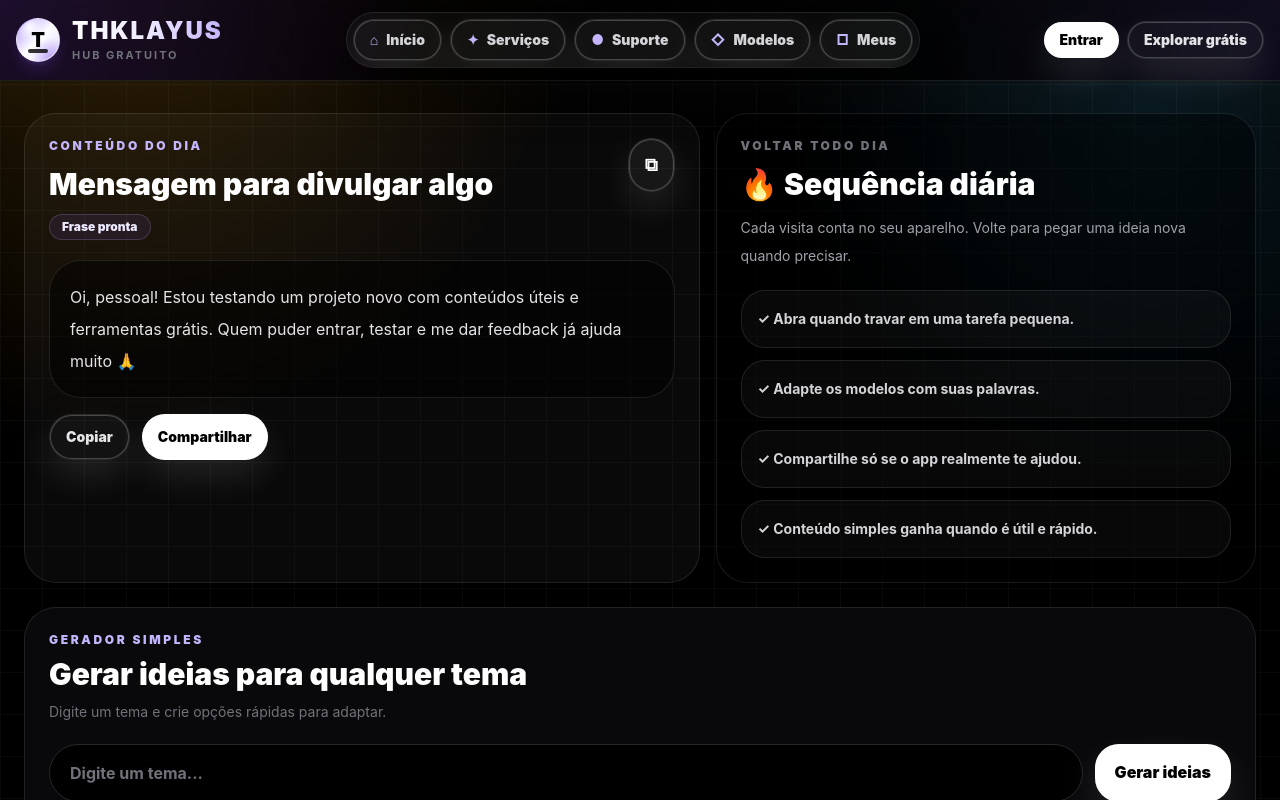
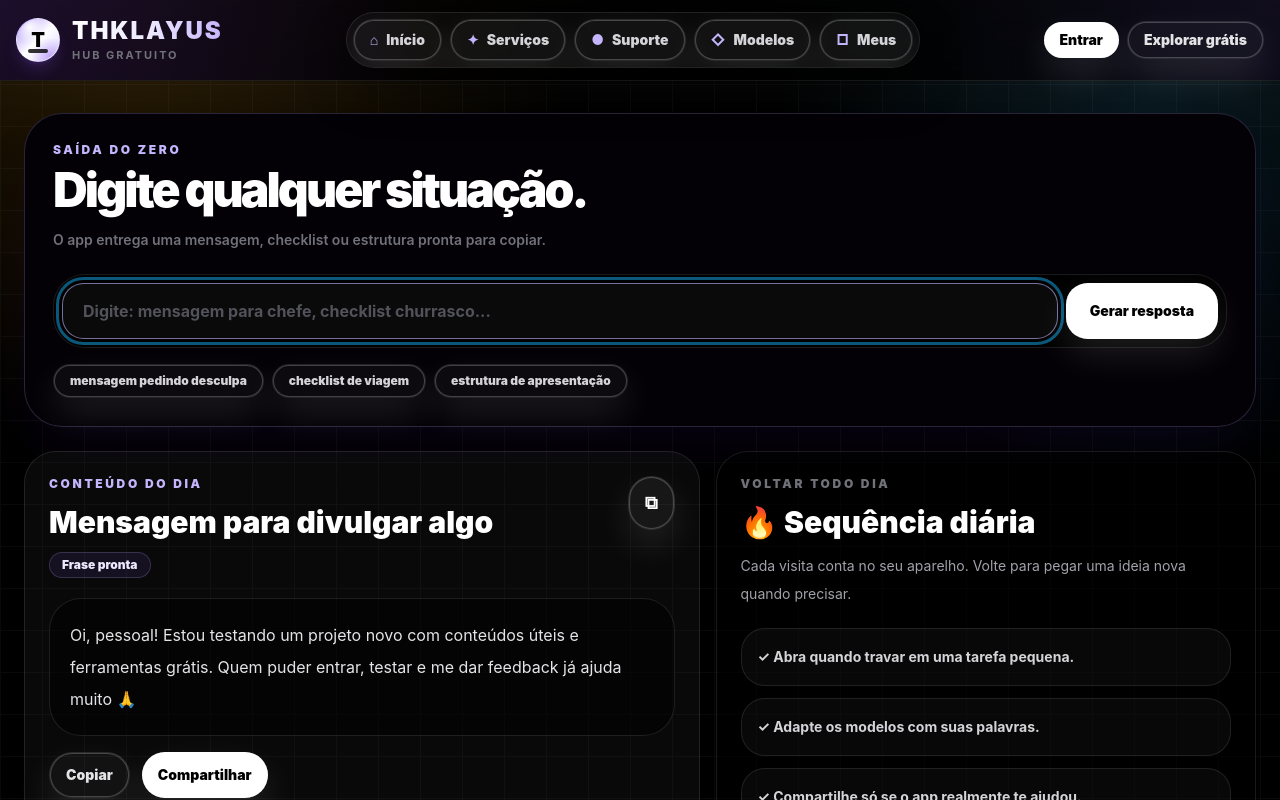
Before and after one commit to thiagodouglas19t-lang/Thklayus-hub, a React (Vite) app: page / in a window 1280 px wide. Both pictures are taken after a click on the button "Explorar grátis". Shown: the top 800 px of the page. Built offline with nearby package versions, Linux system fonts and the light colour scheme.

Commit message:
Add smart template engine to free area

```diff
--- a/src/pages/Gratis.tsx
+++ b/src/pages/Gratis.tsx
@@ -10,30 +10,240 @@ const dailyContents = [
   appConfig.freeArea.daily,
 ];
 
-function todayKey() { return new Date().toISOString().slice(0, 10); }
-function getInitialStats() { const saved = localStorage.getItem("thklayus-viral-stats"); if (!saved) return { opens: 0, lastOpen: "", streak: 0, shares: 0 }; try { return JSON.parse(saved); } catch { return { opens: 0, lastOpen: "", streak: 0, shares: 0 }; } }
-function renderTemplate(template: string, topic: string) { return template.replaceAll("{topic}", topic); }
+type Intent = "mensagem" | "checklist" | "estrutura" | "rascunho";
+
+type SmartResult = {
+  intent: Intent;
+  title: string;
+  text: string;
+  suggestions: string[];
+};
+
+const quickExamples = [
+  "mensagem pedindo desculpa",
+  "checklist de viagem",
+  "estrutura de apresentação",
+  "mensagem cobrando dívida",
+  "roteiro de reunião",
+  "ideia de trabalho escolar",
+];
+
+function todayKey() {
+  return new Date().toISOString().slice(0, 10);
+}
+
+function getInitialStats() {
+  const saved = localStorage.getItem("thklayus-viral-stats");
+  if (!saved) return { opens: 0, lastOpen: "", streak: 0, shares: 0 };
+  try {
+    return JSON.parse(saved);
+  } catch {
+    return { opens: 0, lastOpen: "", streak: 0, shares: 0 };
+  }
+}
+
+function renderTemplate(template: string, topic: string) {
+  return template.replaceAll("{topic}", topic);
+}
+
+function cleanTopic(input: string) {
+  return input
+    .toLowerCase()
+    .replace(/mensagem|checklist|lista|estrutura|ideia|rascunho|roteiro|de|do|da|para|sobre/g, "")
+    .replace(/\s+/g, " ")
+    .trim();
+}
+
+function detectIntent(input: string): Intent {
+  const text = input.toLowerCase();
+
+  if (text.includes("checklist") || text.includes("lista")) return "checklist";
+  if (text.includes("apresentação") || text.includes("estrutura") || text.includes("roteiro") || text.includes("trabalho")) return "estrutura";
+  if (text.includes("mensagem") || text.includes("desculpa") || text.includes("cobrar") || text.includes("cobrança") || text.includes("aniversário") || text.includes("chefe") || text.includes("professor")) return "mensagem";
+
+  return "rascunho";
+}
+
+function buildSmartResult(rawInput: string): SmartResult {
+  const input = rawInput.trim() || "mensagem rápida";
+  const intent = detectIntent(input);
+  const topic = cleanTopic(input) || input;
+
+  if (intent === "checklist") {
+    return {
+      intent,
+      title: `Checklist rápido: ${topic}`,
+      text: `Checklist rápido: ${topic}\n\n1. Definir o objetivo principal\n2. Separar o que é obrigatório\n3. Remover o que não ajuda agora\n4. Fazer a primeira ação pequena\n5. Revisar antes de finalizar\n6. Salvar ou enviar o resultado`,
+      suggestions: ["checklist de viagem", "checklist de estudo", "checklist de compras"],
+    };
+  }
+
+  if (intent === "estrutura") {
+    return {
+      intent,
+      title: `Estrutura pronta: ${topic}`,
+      text: `Estrutura pronta: ${topic}\n\n1. Abertura: apresente o tema de forma simples.\n2. Contexto: explique por que isso importa.\n3. Parte principal: mostre 3 pontos importantes.\n4. Exemplo: use uma situação do dia a dia.\n5. Fechamento: conclua com uma frase clara.\n\nFrase inicial:\nHoje vou falar sobre ${topic}. Esse tema é importante porque aparece em situações reais e ajuda a entender melhor o assunto.`,
+      suggestions: ["estrutura de apresentação", "roteiro de reunião", "ideia de trabalho escolar"],
+    };
+  }
+
+  if (intent === "mensagem") {
+    return {
+      intent,
+      title: `Mensagem pronta: ${topic}`,
+      text: `Oi! Passando para falar sobre ${topic}.\n\nQueria explicar de forma simples e direta: estou tentando resolver isso da melhor maneira possível e preferi falar com clareza.\n\nSe puder, me responde quando tiver um tempo. Obrigado!`,
+      suggestions: ["mensagem pedindo desculpa", "mensagem cobrando dívida", "mensagem para professor"],
+    };
+  }
+
+  return {
+    intent,
+    title: `Rascunho rápido: ${topic}`,
+    text: `Ainda não faço isso perfeitamente, mas criei um rascunho para você começar:\n\nTema: ${topic}\n\n1. O que precisa ser resolvido?\n2. Qual é a informação principal?\n3. O que a outra pessoa precisa entender?\n4. Qual é a próxima ação?\n\nRascunho:\nPreciso resolver ${topic}. A ideia principal é organizar isso de forma simples, direta e fácil de entender.`,
+    suggestions: ["mensagem rápida", "checklist simples", "estrutura curta"],
+  };
+}
+
+function getInitialPrompt() {
+  try {
+    const saved = localStorage.getItem("aprendaja_quick_prompt");
+    return saved || "";
+  } catch {
+    return "";
+  }
+}
+
+function saveHistory(prompt: string, result: SmartResult) {
+  try {
+    const saved = localStorage.getItem("aprendaja_history");
+    const current = saved ? JSON.parse(saved) : [];
+    const next = [{ prompt, title: result.title, text: result.text, date: Date.now() }, ...current]
+      .filter((item, index, array) => array.findIndex((entry) => entry.prompt === item.prompt) === index)
+      .slice(0, 3);
+    localStorage.setItem("aprendaja_history", JSON.stringify(next));
+    return next;
+  } catch {
+    return [];
+  }
+}
+
+function getHistory() {
+  try {
+    const saved = localStorage.getItem("aprendaja_history");
+    return saved ? JSON.parse(saved) : [];
+  } catch {
+    return [];
+  }
+}
 
 export default function Gratis() {
   const cfg = appConfig.freeArea;
   const [stats, setStats] = useState(getInitialStats);
-  const [tema, setTema] = useState("");
+  const [tema, setTema] = useState(getInitialPrompt);
   const [toast, setToast] = useState("");
+  const [result, setResult] = useState<SmartResult | null>(() => {
+    const initial = getInitialPrompt();
+    return initial ? buildSmartResult(initial) : null;
+  });
+  const [history, setHistory] = useState<any[]>(getHistory);
   const today = todayKey();
   const contentOfDay = useMemo(() => dailyContents[new Date().getDate() % dailyContents.length], []);
   const showShareInvite = cfg.sharing.enabled && (stats.opens >= cfg.sharing.showAfterVisits || stats.shares >= 1);
+  const liveSuggestions = useMemo(() => {
+    const value = tema.toLowerCase().trim();
+    if (!value) return quickExamples.slice(0, 3);
+    return quickExamples.filter((item) => item.toLowerCase().includes(value) || item.toLowerCase().startsWith(value.split(" ")[0])).slice(0, 3);
+  }, [tema]);
 
-  useEffect(() => { setStats((current: any) => { if (current.lastOpen === today) return current; const next = { ...current, opens: Number(current.opens || 0) + 1, lastOpen: today, streak: Number(current.streak || 0) + 1 }; localStorage.setItem("thklayus-viral-stats", JSON.stringify(next)); return next; }); }, [today]);
-  useEffect(() => { if (!toast) return; const timer = window.setTimeout(() => setToast(""), 2200); return () => window.clearTimeout(timer); }, [toast]);
+  useEffect(() => {
+    setStats((current: any) => {
+      if (current.lastOpen === today) return current;
+      const next = { ...current, opens: Number(current.opens || 0) + 1, lastOpen: today, streak: Number(current.streak || 0) + 1 };
+      localStorage.setItem("thklayus-viral-stats", JSON.stringify(next));
+      return next;
+    });
+  }, [today]);
 
-  function markShare() { const next = { ...stats, shares: Number(stats.shares || 0) + 1 }; setStats(next); localStorage.setItem("thklayus-viral-stats", JSON.stringify(next)); }
-  async function copyText(text: string, onDone?: () => void) { await navigator.clipboard.writeText(text); onDone?.(); setToast("Copiado para a área de transferência!"); }
-  async function shareText(text: string) { const shareData = { title: appConfig.brand.company, text, url: window.location.origin }; if (navigator.share) { await navigator.share(shareData); markShare(); setToast("Compartilhamento aberto!"); return; } await copyText(`${text}\n${window.location.origin}`, markShare); }
-  function gerarIdeias() { const assunto = tema.trim() || cfg.generator.defaultTopic; return cfg.generator.resultTemplates.map((template) => renderTemplate(template, assunto)); }
+  useEffect(() => {
+    if (!toast) return;
+    const timer = window.setTimeout(() => setToast(""), 1800);
+    return () => window.clearTimeout(timer);
+  }, [toast]);
+
+  function markShare() {
+    const next = { ...stats, shares: Number(stats.shares || 0) + 1 };
+    setStats(next);
+    localStorage.setItem("thklayus-viral-stats", JSON.stringify(next));
+  }
+
+  async function copyText(text: string, onDone?: () => void) {
+    await navigator.clipboard.writeText(text);
+    onDone?.();
+    setToast("Copiado!");
+  }
+
+  async function shareText(text: string) {
+    const shareData = { title: appConfig.brand.company, text, url: window.location.origin };
+    if (navigator.share) {
+      await navigator.share(shareData);
+      markShare();
+      setToast("Compartilhamento aberto!");
+      return;
+    }
+    await copyText(`${text}\n${window.location.origin}`, markShare);
+  }
+
+  function generateFromPrompt(value?: string) {
+    const prompt = (value || tema || cfg.generator.defaultTopic).trim();
+    const nextResult = buildSmartResult(prompt);
+    setTema(prompt);
+    setResult(nextResult);
+    setHistory(saveHistory(prompt, nextResult));
+    try {
+      localStorage.setItem("aprendaja_quick_prompt", prompt);
+    } catch {
+      // ignore
+    }
+  }
+
+  function gerarIdeias() {
+    const assunto = tema.trim() || cfg.generator.defaultTopic;
+    return cfg.generator.resultTemplates.map((template) => renderTemplate(template, assunto));
+  }
 
   return (
     <div className={`space-y-6 ${appConfig.bottomNav.safeBottomPadding}`}>
       {toast && <div className="fixed bottom-24 left-1/2 z-[90] -translate-x-1/2 rounded-2xl border border-violet-300/25 bg-violet-300 px-5 py-3 text-sm font-black text-black shadow-2xl shadow-violet-500/20">{toast}</div>}
+
+      <section className="rounded-[2.4rem] border border-violet-300/20 bg-[#030006] p-5 shadow-2xl shadow-violet-950/20 md:p-7">
+        <p className="text-xs font-black uppercase tracking-[0.22em] text-violet-300">Saída do zero</p>
+        <h2 className="mt-2 text-4xl font-black tracking-[-0.06em] text-white md:text-5xl">Digite qualquer situação.</h2>
+        <p className="mt-3 text-sm font-semibold leading-7 text-zinc-500">O app entrega uma mensagem, checklist ou estrutura pronta para copiar.</p>
+
+        <div className="mt-5 rounded-[2rem] border border-white/10 bg-black/70 p-2">
+          <div className="grid gap-2 md:grid-cols-[1fr_auto]">
+            <input
+              value={tema}
+              onChange={(e) => setTema(e.target.value)}
+              onKeyDown={(e) => {
+                if (e.key === "Enter") generateFromPrompt();
+              }}
+              placeholder="Digite: mensagem para chefe, checklist churrasco..."
+              className="min-h-14 rounded-[1.35rem] border border-white/10 bg-white/[0.04] px-5 text-base font-bold text-white outline-none transition placeholder:text-zinc-600 focus:border-violet-300/60"
+              autoFocus
+            />
+            <button onClick={() => generateFromPrompt()} className="min-h-14 rounded-[1.35rem] bg-white px-6 text-sm font-black text-black shadow-xl shadow-violet-500/25 active:scale-95">Gerar resposta</button>
+          </div>
+        </div>
+
+        <div className="mt-4 flex flex-wrap gap-2">
+          {liveSuggestions.map((item) => <button key={item} onClick={() => generateFromPrompt(item)} className="rounded-full border border-white/10 bg-white/[0.04] px-4 py-2 text-xs font-black text-zinc-300 hover:border-violet-300/40 hover:text-white">{item}</button>)}
+        </div>
+      </section>
+
+      {result && <section className="rounded-[2.4rem] border border-white/10 bg-white p-5 text-black shadow-2xl shadow-black/40 md:p-7"><div className="flex items-start justify-between gap-3"><div><p className="text-xs font-black uppercase tracking-[0.22em] text-zinc-500">Resultado pronto</p><h3 className="mt-2 text-3xl font-black tracking-[-0.04em]">{result.title}</h3></div><span className="rounded-full bg-black px-3 py-1 text-xs font-black text-white">{result.intent}</span></div><button onClick={() => copyText(result.text)} className="mt-5 w-full rounded-[2rem] border border-zinc-200 bg-zinc-50 p-5 text-left transition active:scale-[0.99]"><pre className="whitespace-pre-wrap font-sans text-base font-semibold leading-8 text-zinc-800">{result.text}</pre></button><div className="sticky bottom-24 mt-5"><button onClick={() => copyText(result.text)} className="w-full rounded-3xl bg-black px-6 py-5 text-lg font-black text-white shadow-2xl shadow-violet-500/20 active:scale-95">Copiar agora</button></div><div className="mt-4 flex flex-wrap gap-2">{result.suggestions.map((item) => <button key={item} onClick={() => generateFromPrompt(item)} className="rounded-full border border-zinc-200 px-4 py-2 text-xs font-black text-zinc-700">{item}</button>)}</div></section>}
+
+      {history.length > 0 && <section className="rounded-[2rem] border border-white/10 bg-white/[0.03] p-5"><p className="text-xs font-black uppercase tracking-[0.22em] text-zinc-500">Últimos usados</p><div className="mt-4 grid gap-3 md:grid-cols-3">{history.map((item) => <button key={item.date} onClick={() => { setTema(item.prompt); setResult({ intent: detectIntent(item.prompt), title: item.title, text: item.text, suggestions: [] }); }} className="rounded-2xl border border-white/10 bg-black/45 p-4 text-left"><p className="text-sm font-black text-white">{item.prompt}</p><p className="mt-2 line-clamp-2 text-xs font-semibold leading-5 text-zinc-500">{item.title}</p></button>)}</div></section>}
 
       {showShareInvite && <section className="rounded-[2rem] border border-violet-300/25 bg-violet-500/10 p-5 md:p-6"><p className="text-xs font-black uppercase tracking-[0.22em] text-violet-200">{cfg.sharing.eyebrow}</p><h3 className="mt-2 text-3xl font-black text-white">{cfg.sharing.title}</h3><p className="mt-2 max-w-3xl text-sm leading-7 text-violet-50/80">Isso ajuda o {appConfig.brand.company} a crescer sem precisar cobrar de todo mundo.</p><div className="mt-5 flex flex-wrap gap-3"><button onClick={() => shareText(cfg.sharing.messages[0].text)} className="rounded-2xl bg-white px-5 py-3 font-black text-black">Compartilhar direto</button><button onClick={() => copyText(`${cfg.sharing.messages[0].text} ${window.location.origin}`, markShare)} className="rounded-2xl border border-white/10 bg-white/[0.04] px-5 py-3 font-black text-white">Copiar mensagem</button></div></section>}
 
@@ -44,7 +254,7 @@ export default function Gratis() {
 
       {cfg.sharing.enabled && <section className="rounded-[2rem] border border-white/10 bg-white/[0.03] p-5 md:p-6"><div><p className="text-xs font-black uppercase tracking-[0.22em] text-violet-300">{cfg.sharing.eyebrow}</p><h3 className="mt-2 text-3xl font-black text-white">{cfg.sharing.title}</h3></div><div className="mt-5 grid gap-4 md:grid-cols-2 xl:grid-cols-3">{cfg.sharing.messages.map((card) => <article key={card.title} className="relative rounded-[2rem] border border-white/10 bg-black/45 p-5 pr-14"><button title="Copiar" onClick={() => copyText(card.text, markShare)} className="absolute right-4 top-4 rounded-xl border border-white/10 bg-white/[0.06] px-3 py-2 text-sm font-black text-white hover:bg-white hover:text-black">⧉</button><h4 className="text-xl font-black text-white">{card.title}</h4><p className="mt-3 min-h-28 text-sm leading-6 text-zinc-400">{card.text}</p><button onClick={() => shareText(card.text)} className="mt-4 rounded-2xl bg-white px-4 py-3 text-sm font-black text-black">Compartilhar</button></article>)}</div></section>}
 
-      <section className="rounded-[2rem] border border-white/10 bg-zinc-950 p-5 md:p-6"><p className="text-xs font-black uppercase tracking-[0.22em] text-violet-300">{cfg.generator.eyebrow}</p><h3 className="mt-2 text-3xl font-black text-white">{cfg.generator.title}</h3><p className="mt-2 text-sm leading-6 text-zinc-500">{cfg.generator.helper}</p><div className="mt-5 grid gap-3 md:grid-cols-[1fr_auto]"><input value={tema} onChange={(e) => setTema(e.target.value)} placeholder={cfg.generator.inputPlaceholder} className="rounded-3xl border border-zinc-800 bg-black px-5 py-4 text-base font-bold outline-none focus:border-violet-300/40" /><button onClick={() => copyText(gerarIdeias().join("\n"))} className="rounded-2xl bg-white px-5 py-3 font-black text-black">{cfg.generator.actionLabel}</button></div><div className="mt-4 flex flex-wrap gap-2">{cfg.generator.tags.map((tag) => <button key={tag} onClick={() => setTema(tag)} className="rounded-full border border-white/10 bg-white/[0.04] px-4 py-2 text-xs font-black text-zinc-300 hover:border-violet-300/40 hover:text-white">{tag}</button>)}</div><div className="mt-5 grid gap-3 md:grid-cols-2">{gerarIdeias().map((idea) => <div key={idea} className="rounded-2xl border border-zinc-800 bg-black p-4 text-sm font-bold text-zinc-300">{idea}</div>)}</div></section>
+      <section className="rounded-[2rem] border border-white/10 bg-zinc-950 p-5 md:p-6"><p className="text-xs font-black uppercase tracking-[0.22em] text-violet-300">{cfg.generator.eyebrow}</p><h3 className="mt-2 text-3xl font-black text-white">{cfg.generator.title}</h3><p className="mt-2 text-sm leading-6 text-zinc-500">{cfg.generator.helper}</p><div className="mt-5 grid gap-3 md:grid-cols-[1fr_auto]"><input value={tema} onChange={(e) => setTema(e.target.value)} placeholder={cfg.generator.inputPlaceholder} className="rounded-3xl border border-zinc-800 bg-black px-5 py-4 text-base font-bold text-white outline-none focus:border-violet-300/40" /><button onClick={() => copyText(gerarIdeias().join("\n"))} className="rounded-2xl bg-white px-5 py-3 font-black text-black">{cfg.generator.actionLabel}</button></div><div className="mt-4 flex flex-wrap gap-2">{cfg.generator.tags.map((tag) => <button key={tag} onClick={() => setTema(tag)} className="rounded-full border border-white/10 bg-white/[0.04] px-4 py-2 text-xs font-black text-zinc-300 hover:border-violet-300/40 hover:text-white">{tag}</button>)}</div><div className="mt-5 grid gap-3 md:grid-cols-2">{gerarIdeias().map((idea) => <div key={idea} className="rounded-2xl border border-zinc-800 bg-black p-4 text-sm font-bold text-zinc-300">{idea}</div>)}</div></section>
 
       {cfg.ads.enabled && <section className="rounded-[2rem] border border-white/10 bg-black/45 p-5 md:p-6"><p className="text-xs font-black uppercase tracking-[0.22em] text-zinc-500">{cfg.ads.eyebrow}</p><div className="mx-auto mt-3 grid h-[90px] max-w-[728px] place-items-center rounded-xl border border-dashed border-white/15 bg-white/[0.025] text-center"><div><p className="font-black text-zinc-300">{cfg.ads.title}</p><p className="mt-1 text-sm text-zinc-600">{cfg.ads.description}</p></div></div></section>}
     </div>
```
